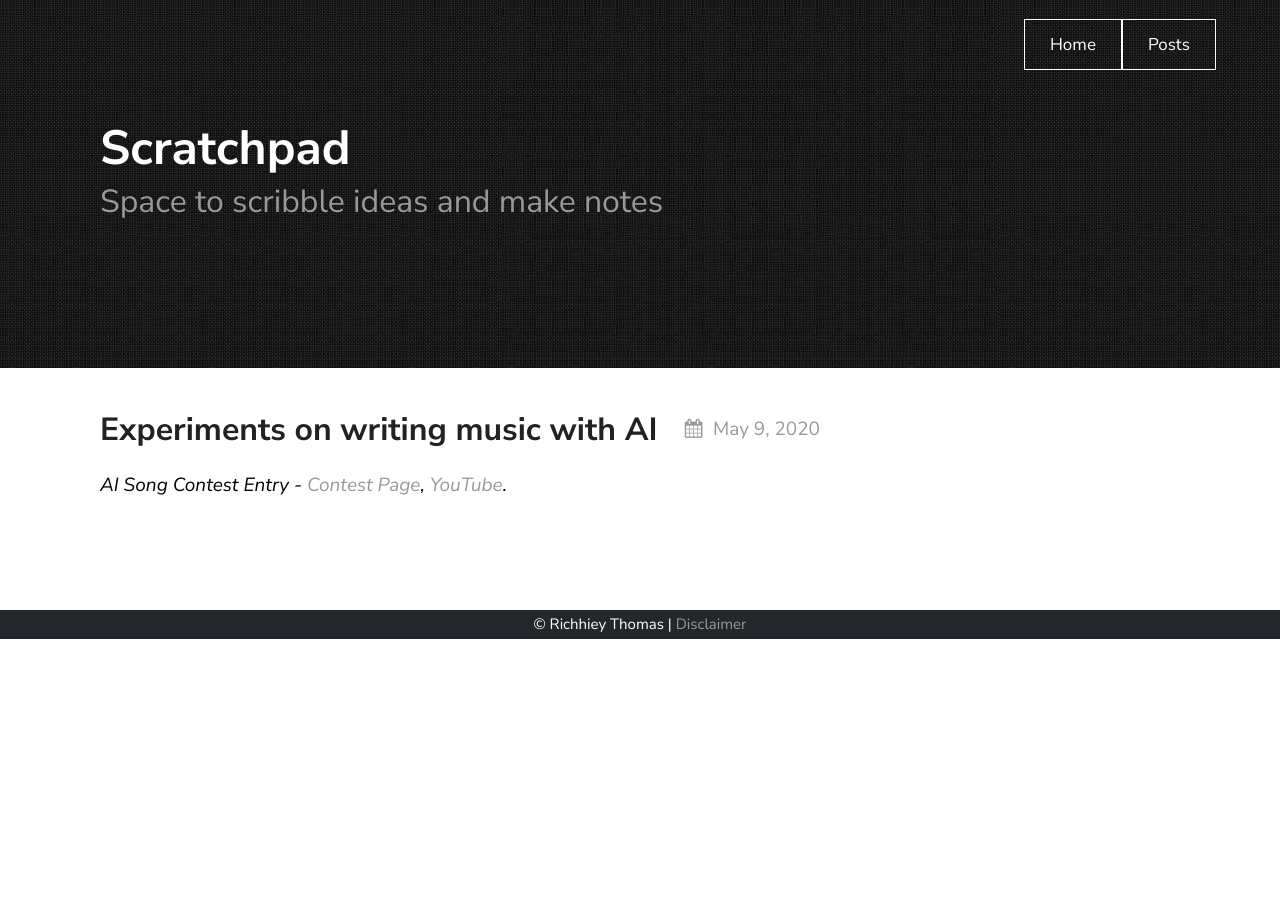
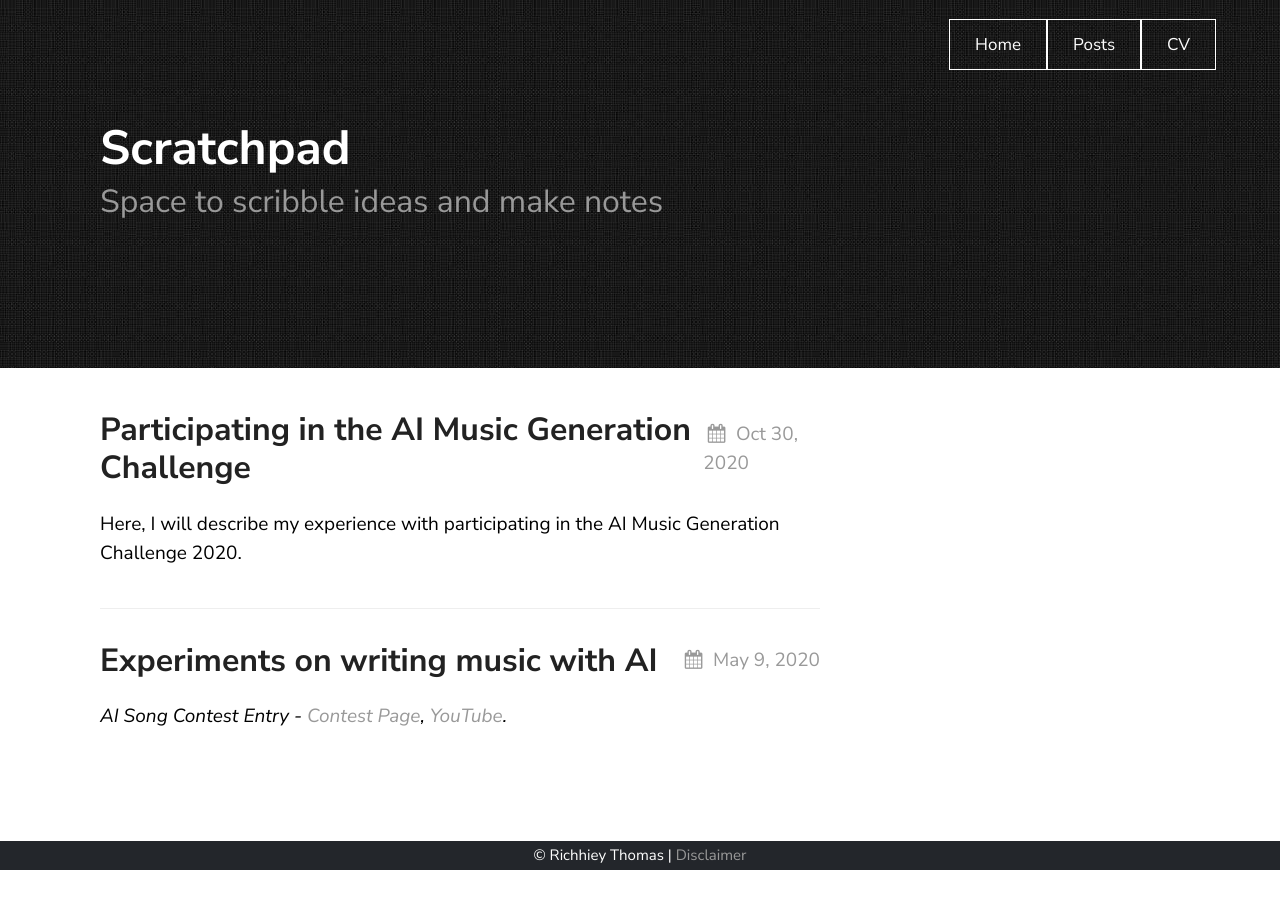
Before and after one commit to richhiey/richhiey.github.io, a Jekyll site: the page built from posts.md, in a window 1280 px wide. Built offline with Jekyll 4.4.1, drawn with Linux system fonts in a browser that asks for light colours.

Commit message:
Add CV and blog about AI Music Generation Challenge

```diff
--- a/_config.yml
+++ b/_config.yml
@@ -17,7 +17,7 @@ permalink: /posts/:title/
 
 texture:
   title: Richhiey Thomas
-  tagline: Software Engineer playing Music with AI
+  tagline: Software Engineer interested in AI and Music
   date_format: "%b %-d, %Y"
   style: black
   showNav: true
--- a/_includes/nav.html
+++ b/_includes/nav.html
@@ -3,6 +3,7 @@
 	<ul>
 		<a href="/"><li>Home</li></a>
 		<a href="/posts"><li>Posts</li></a>
+		<a href="/assets/pdfs/CV-richhiey-thomas.pdf"><li>CV</li></a>
 	</ul>
 </div>
 {%- endif -%}
--- /dev/null
+++ b/_posts/2020-10-30-generating-irish-double-jigs-with-deep-learning.markdown
@@ -0,0 +1,9 @@
+---
+layout: post
+title:  "Participating in the AI Music Generation Challenge"
+description: Generating 10000 Irish Double Jigs with Deep Learning
+date:   2020-10-30 21:03:36 +0530
+categories: Folk-Music Automatic-Music-Generation RNN Transformer
+---
+
+Here, I will describe my experience with participating in the AI Music Generation Challenge 2020.
```
Also changed, not shown: index.md (+1 -1 lines), _posts/2020-05-09-experiments-on-writing-music-with-AI.markdown (renamed from _posts/2019-05-23-experiments-on-writing-music-with-AI.markdown), 1 other file.
